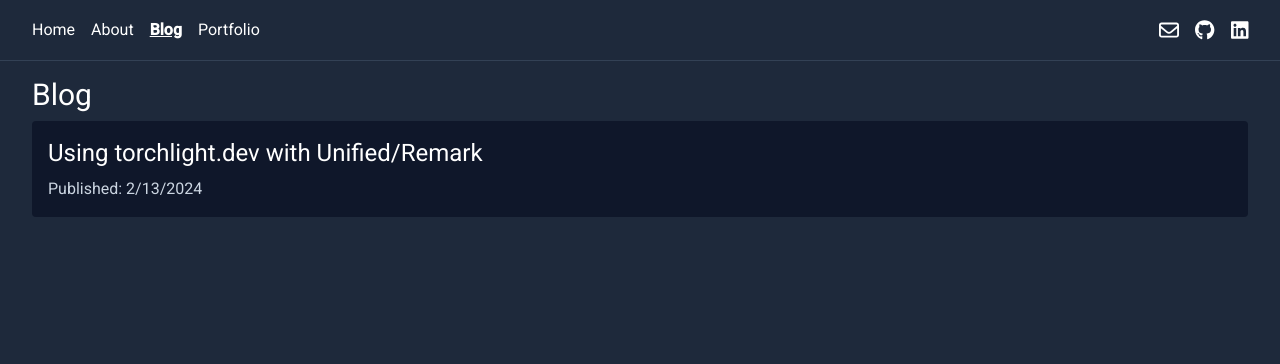
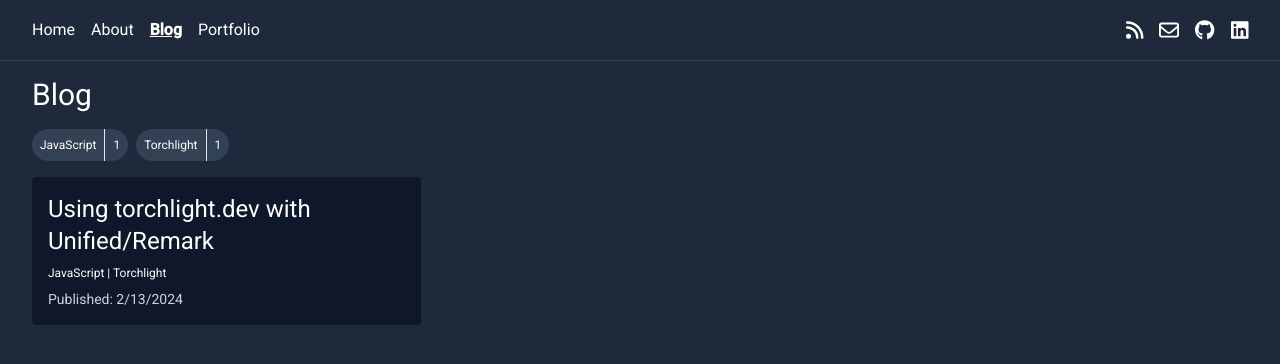
Before and after one commit to dominiccarrington/dominiccarrington.github.io, a Next.js app: page /blog in a window 1280 px wide. Shown: the top 364 px of the page. Built offline with nearby package versions, Linux system fonts and the light colour scheme.

Commit message:
Filter blog with tags

```diff
--- /dev/null
+++ b/src/app/blog/BlogPosts.tsx
@@ -0,0 +1,80 @@
+"use client";
+
+import type { BlogPost } from "@/lib/posts";
+import { faClose } from "@fortawesome/free-solid-svg-icons";
+import { FontAwesomeIcon } from "@fortawesome/react-fontawesome";
+import Link from "next/link";
+import { useEffect, useState } from "react";
+
+function PostLink({ post }: { post: BlogPost }) {
+  return (
+    <li>
+      <Link href={`/blog/${post.id}`}>
+        <article className="flex flex-col gap-x-4 rounded overflow-hidden bg-slate-900 hover:ring-1 ring-slate-600 transition">
+          {post.image && (
+            <img
+              src={post.image}
+              alt={post.title}
+              className="w-full aspect-square"
+            />
+          )}
+
+          <div className="p-4 space-y-2">
+            <h2>{post.title}</h2>
+            <p className="text-xs">{post.tags.join(" | ")}</p>
+            <p className="text-sm text-slate-300">
+              Published: {post.localeDate}
+            </p>
+          </div>
+        </article>
+      </Link>
+    </li>
+  );
+}
+
+export default function BlogPosts({
+  tags,
+  posts,
+}: {
+  tags: Record<string, number>;
+  posts: BlogPost[];
+}) {
+  const [filter, setFilter] = useState<string | null>(null);
+
+  return (
+    <>
+      <ul className="flex gap-2 my-4">
+        {Object.keys(tags)
+          .sort((a, b) =>
+            tags[a] === tags[b] ? a.localeCompare(b) : tags[b] - tags[a],
+          )
+          .map((tag) => (
+            <li key={tag}>
+              <button
+                className={`flex rounded-full text-xs cursor-pointer hover:shadow transition ${filter === tag ? `bg-slate-600` : `bg-slate-700`}`}
+                onClick={() => setFilter(tag)}
+              >
+                <span className="px-2 py-2">{tag}</span>
+                <span className="border-l px-2 py-2">{tags[tag]}</span>
+              </button>
+            </li>
+          ))}
+        {filter !== null && (
+          <li className="flex items-center ml-2">
+            <button onClick={() => setFilter(null)}>
+              <FontAwesomeIcon icon={faClose} />
+            </button>
+          </li>
+        )}
+      </ul>
+
+      <ul className="grid grid-cols-1 sm:grid-cols-2 md:grid-cols-3 gap-6">
+        {posts
+          .filter((post) => filter === null || post.tags.includes(filter))
+          .map((post) => (
+            <PostLink post={post} key={post.id} />
+          ))}
+      </ul>
+    </>
+  );
+}
--- a/src/app/blog/[slug]/page.tsx
+++ b/src/app/blog/[slug]/page.tsx
@@ -48,8 +48,7 @@
             <span>Blog</span>
           </Link>
           <h1>{postData.title}</h1>
-          Published: {postData.date.toLocaleString()} |{" "}
-          {postData.tags.join(", ")}
+          Published: {postData.localeDate} | {postData.tags.join(", ")}
         </header>
         <div dangerouslySetInnerHTML={{ __html: postData.content }}></div>
         <footer>
--- a/src/app/blog/page.tsx
+++ b/src/app/blog/page.tsx
@@ -1,43 +1,22 @@
-import { getSortedPostsData } from "@/lib/posts";
-import type { BlogPost } from "@/lib/posts";
-import Link from "next/link";
+import { getSortedPostsData, getTags } from "@/lib/posts";
+import { Metadata } from "next";
 
-function PostLink({ post }: { post: BlogPost }) {
-  return (
-    <li>
-      <Link href={`/blog/${post.id}`}>
-        <article className="flex flex-col md:flex-row gap-x-4 rounded overflow-hidden bg-slate-900 hover:ring-1 ring-slate-600 transition">
-          {post.image && (
-            <img
-              src={post.image}
-              alt={post.title}
-              className="w-full md:w-40 aspect-square"
-            />
-          )}
+import BlogPosts from "./BlogPosts";
 
-          <div className="p-4">
-            <h2>{post.title}</h2>
-            <p className="text-slate-300">
-              Published: {post.date.toLocaleString()}
-            </p>
-          </div>
-        </article>
-      </Link>
-    </li>
-  );
-}
+export const metadata: Metadata = {
+  title: "Blog | Dominic Carrington"
+};
 
 export default function Blog() {
+  const tags = getTags();
+  const posts = getSortedPostsData();
+
   return (
     <main className="px-8">
       <h1>Blog</h1>
       <p></p>
 
-      <ul>
-        {getSortedPostsData().map((post) => (
-          <PostLink post={post} key={post.id} />
-        ))}
-      </ul>
+      <BlogPosts tags={tags} posts={posts} />
     </main>
   );
 }
--- a/src/components/Navbar.tsx
+++ b/src/components/Navbar.tsx
@@ -2,6 +2,7 @@
 
 import { faGithub, faLinkedin } from "@fortawesome/free-brands-svg-icons";
 import { faEnvelope } from "@fortawesome/free-regular-svg-icons";
+import { faRss } from "@fortawesome/free-solid-svg-icons";
 import { FontAwesomeIcon } from "@fortawesome/react-fontawesome";
 import Link from "next/link";
 import { usePathname } from "next/navigation";
@@ -14,6 +15,7 @@
 };
 
 const EXTERNAL = {
+  "/rss.xml": <FontAwesomeIcon icon={faRss} />,
   "mailto:dominiccarrington@mail.com": <FontAwesomeIcon icon={faEnvelope} />,
   "//github.com/dominiccarrington": <FontAwesomeIcon icon={faGithub} />,
   "//linkedin.com/in/dominic-carrington-0b00a2207/": (
--- a/src/lib/generateRSSFeed.ts
+++ b/src/lib/generateRSSFeed.ts
@@ -22,7 +22,7 @@
       title: post.title,
       description: post.lead,
       url: `${site_url}/blog/${post.id}`,
-      date: post.date.toJSDate(),
+      date: post.date,
     });
   });
 
--- a/src/lib/posts.ts
+++ b/src/lib/posts.ts
@@ -17,9 +17,8 @@
   image: z.string().optional(),
 });
 
-export type BlogPost = { id: string; date: DateTime } & Omit<
-  z.infer<typeof metadataValidator>,
-  "date"
+export type BlogPost = { id: string; localeDate: string } & z.infer<
+  typeof metadataValidator
 >;
 
 export type BlogPostWithContent = BlogPost & { content: string };
@@ -49,7 +48,8 @@
 
   return {
     ...metadata,
-    date: DateTime.fromISO(metadata.date),
+    tags: metadata.tags.sort((a, b) => a.localeCompare(b)),
+    localeDate: DateTime.fromISO(metadata.date).toLocaleString(),
   };
 }
 
@@ -101,3 +101,18 @@
     }
   });
 }
+
+export function getTags(): Record<string, number> {
+  const posts = getSortedPostsData();
+
+  return posts.reduce(
+    function (carry, post) {
+      for (const tag of post.tags) {
+        carry[tag] = (carry[tag] || 0) + 1;
+      }
+
+      return carry;
+    },
+    {} as Record<string, number>,
+  );
+}
--- a/src/posts/unified-remark-with-torchlight.md
+++ b/src/posts/unified-remark-with-torchlight.md
@@ -1,6 +1,8 @@
 ---
 title: "Using torchlight.dev with Unified/Remark"
-tags: ["torchlight", "js"]
+tags:
+  - Torchlight
+  - JavaScript
 date: "2024-02-13"
 lead: "Lorem ipsum dot asim apploe"
 ---
```
